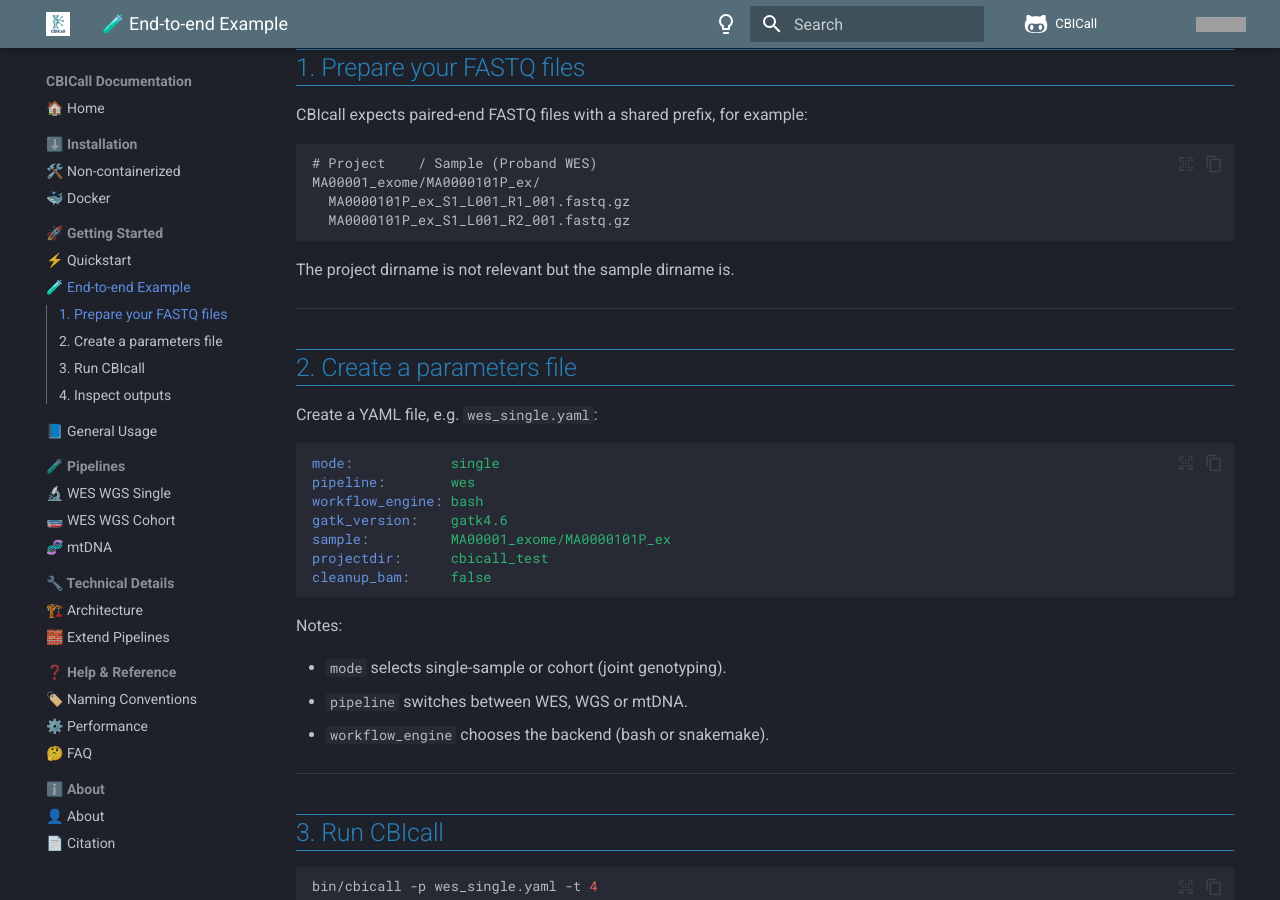
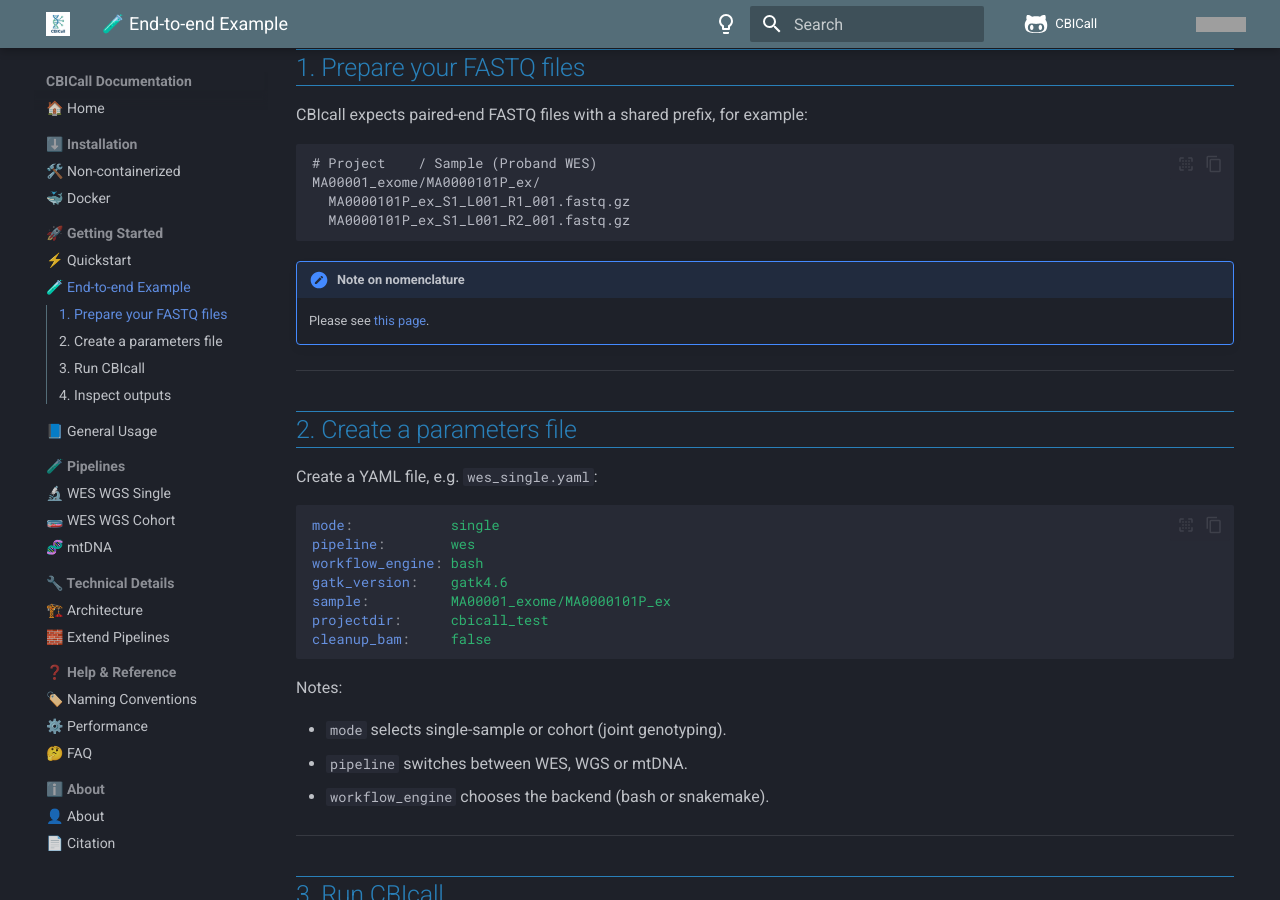
Before and after one commit to CNAG-Biomedical-Informatics/cbicall, an MkDocs documentation site: the page built from docs/usage/end-to-end-example.md, in a window 1280 px wide and 900 px high, scrolled down 379 px. Built offline with MkDocs 1.6.1 and Material for MkDocs 9.7.7, drawn with Linux system fonts in a browser that asks for light colours; nearby versions of some CDN libraries; library files that are not in the unit come from our copies; comment, search, counter and statistics services are not loaded; grey boxes are pictures that could not be loaded.

Commit message:
Update docs

````diff
--- a/docs/usage/end-to-end-example.md
+++ b/docs/usage/end-to-end-example.md
@@ -20,8 +20,9 @@ MA00001_exome/MA0000101P_ex/
   MA0000101P_ex_S1_L001_R2_001.fastq.gz
 ```
 
-The project dirname is not relevant but the sample dirname is.
+!!! Note "Note on nomenclature"
 
+    Please see [this page](../help/naming-conventions.md).
 ---
 
 ## 2. Create a parameters file
````
Also changed, not shown: README.md (+1 -1 lines), docker/README.md (+2 -2 lines), docs/help/faq.md (+1 -1 lines), docs/help/performance.md (+2 -1 lines).
